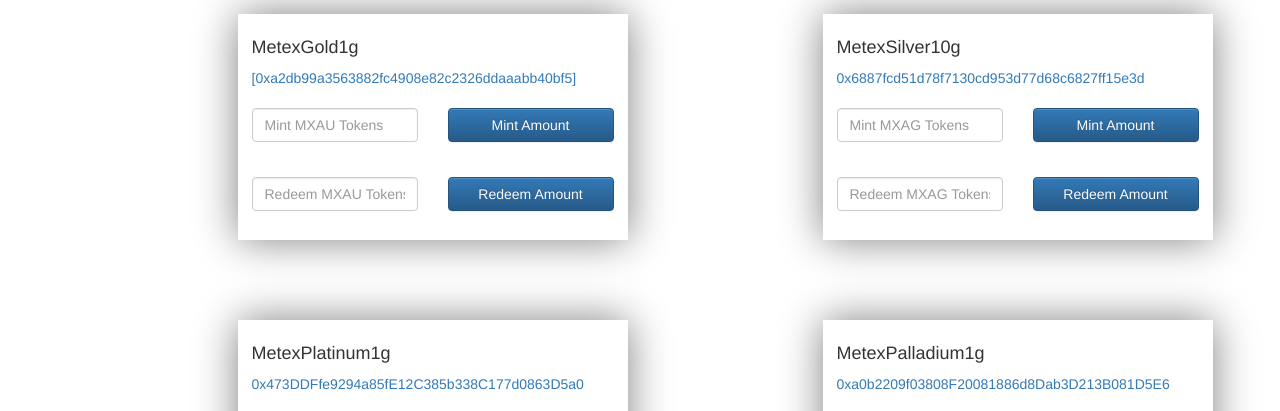
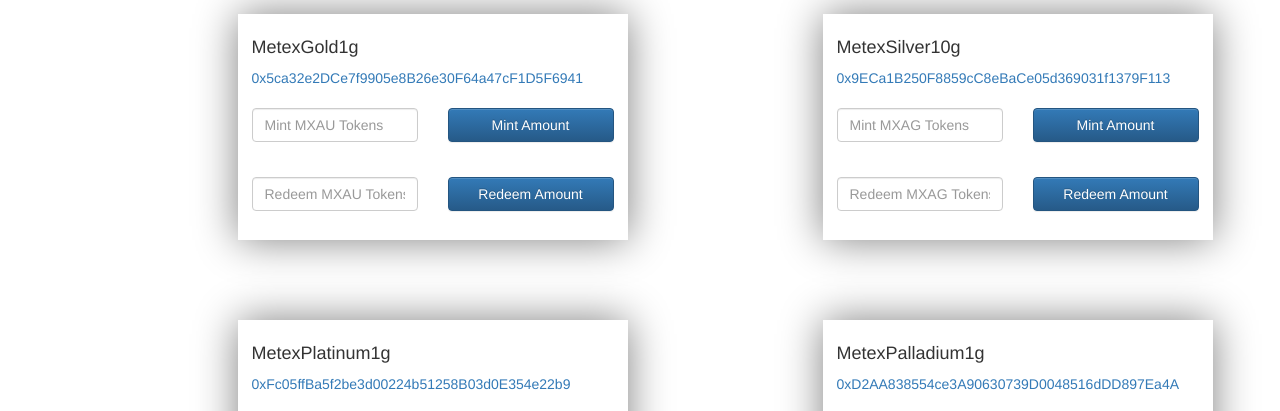
Before and after one commit to iamsuz/Metex, a website: page views/index.html in a window 1280 px wide. Shown: the part 126-537 px from the top of the page. Drawn offline with nearby package versions, Linux system fonts and the light colour scheme.

Commit message:
deployment of smart contract on mainnet etherscan

```diff
--- a/views/index.html
+++ b/views/index.html
@@ -26,11 +26,11 @@
 			<div class="row">
 				<div class="col-md-4 col-md-offset-1 block">
 					<h4>MetexGold1g</h4>
-					<a href="https://kovan.etherscan.io/address/0xa2db99a3563882fc4908e82c2326ddaaabb40bf5" target="_blank">[0xa2db99a3563882fc4908e82c2326ddaaabb40bf5]</a>
+					<a href="https://etherscan.io/address/0x5ca32e2DCe7f9905e8B26e30F64a47cF1D5F6941" target="_blank">0x5ca32e2DCe7f9905e8B26e30F64a47cF1D5F6941</a>
 					<br>
 					<br>
 					<form action="/mintTokens" name="mintTokens" method="POST">
-						<input type="hidden" name="contract_address" value="0xa2db99a3563882fc4908e82c2326ddaaabb40bf5" >
+						<input type="hidden" name="contract_address" value="0x5ca32e2DCe7f9905e8B26e30F64a47cF1D5F6941" >
 						<input type="hidden" name="uAddress" value="" class="uAddress">
 						<div class="form-group">
 							<div class="row">
@@ -44,7 +44,7 @@
 						</div>
 					</form>
 					<form action="/redeemToken" name="redeemTokens" method="POST">
-						<input type="hidden" name="contract_address" value="0xa2db99a3563882fc4908e82c2326ddaaabb40bf5" >
+						<input type="hidden" name="contract_address" value="0x5ca32e2DCe7f9905e8B26e30F64a47cF1D5F6941" >
 						<input type="hidden" name="uAddress" value="" class="uAddress">
 						<div class="form-group">
 							<div class="row">
@@ -60,10 +60,10 @@
 				</div>
 				<div class="col-md-4 col-md-offset-2 block">
 					<h4>MetexSilver10g</h4>
-					<a href="https://kovan.etherscan.io/address/0x6887fcd51d78f7130cd953d77d68c6827ff15e3d" target="_blank">0x6887fcd51d78f7130cd953d77d68c6827ff15e3d</a>
+					<a href="https://etherscan.io/address/0x9ECa1B250F8859cC8eBaCe05d369031f1379F113" target="_blank">0x9ECa1B250F8859cC8eBaCe05d369031f1379F113</a>
 					<br><br>
 					<form action="/mintTokens" name="mintTokens" method="POST">
-						<input type="hidden" name="contract_address" value="0x6887fcd51d78f7130cd953d77d68c6827ff15e3d" >
+						<input type="hidden" name="contract_address" value="0x9ECa1B250F8859cC8eBaCe05d369031f1379F113" >
 						<input type="hidden" name="uAddress" value="" class="uAddress">
 						<div class="form-group">
 							<div class="row">
@@ -77,7 +77,7 @@
 						</div>
 					</form>
 					<form action="/redeemToken" name="redeemTokens" method="POST">
-						<input type="hidden" name="contract_address" value="0x6887fcd51d78f7130cd953d77d68c6827ff15e3d" >
+						<input type="hidden" name="contract_address" value="0x9ECa1B250F8859cC8eBaCe05d369031f1379F113" >
 						<input type="hidden" name="uAddress" value="" class="uAddress">
 						<div class="form-group">
 							<div class="row">
@@ -96,10 +96,10 @@
 			<div class="row">
 				<div class="col-md-4 col-md-offset-1 block">
 					<h4>MetexPlatinum1g</h4>
-					<a href="https://kovan.etherscan.io/address/0x473DDFfe9294a85fE12C385b338C177d0863D5a0" target="_blank">0x473DDFfe9294a85fE12C385b338C177d0863D5a0</a>
+					<a href="https://etherscan.io/address/0xFc05ffBa5f2be3d00224b51258B03d0E354e22b9" target="_blank">0xFc05ffBa5f2be3d00224b51258B03d0E354e22b9</a>
 					<br><br>
 					<form action="/mintTokens" name="mintTokens" method="POST">
-						<input type="hidden" name="contract_address" value="0x473DDFfe9294a85fE12C385b338C177d0863D5a0" >
+						<input type="hidden" name="contract_address" value="0xFc05ffBa5f2be3d00224b51258B03d0E354e22b9" >
 						<input type="hidden" name="uAddress" value="" class="uAddress">
 						<div class="form-group">
 							<div class="row">
@@ -113,7 +113,7 @@
 						</div>
 					</form>
 					<form action="/redeemToken" name="redeemTokens" method="POST">
-						<input type="hidden" name="contract_address" value="0x473DDFfe9294a85fE12C385b338C177d0863D5a0" >
+						<input type="hidden" name="contract_address" value="0xFc05ffBa5f2be3d00224b51258B03d0E354e22b9" >
 						<input type="hidden" name="uAddress" value="" class="uAddress">
 						<div class="form-group">
 							<div class="row">
@@ -129,10 +129,10 @@
 				</div>
 				<div class="col-md-4 col-md-offset-2 block">
 					<h4>MetexPalladium1g</h4>
-					<a href="https://kovan.etherscan.io/address/0xa0b2209f03808F20081886d8Dab3D213B081D5E6" target="_blank">0xa0b2209f03808F20081886d8Dab3D213B081D5E6</a>
+					<a href="https://etherscan.io/address/0xD2AA838554ce3A90630739D0048516dDD897Ea4A" target="_blank">0xD2AA838554ce3A90630739D0048516dDD897Ea4A</a>
 					<br><br>
 					<form action="/mintTokens" name="mintTokens" method="POST">
-						<input type="hidden" name="contract_address" value="0xa0b2209f03808F20081886d8Dab3D213B081D5E6" >
+						<input type="hidden" name="contract_address" value="0xD2AA838554ce3A90630739D0048516dDD897Ea4A" >
 						<input type="hidden" name="uAddress" value="" class="uAddress">
 						<div class="form-group">
 							<div class="row">
@@ -146,7 +146,7 @@
 						</div>
 					</form>
 					<form action="/redeemToken" name="redeemTokens" method="POST">
-						<input type="hidden" name="contract_address" value="0xa0b2209f03808F20081886d8Dab3D213B081D5E6" >
+						<input type="hidden" name="contract_address" value="0xD2AA838554ce3A90630739D0048516dDD897Ea4A" >
 						<input type="hidden" name="uAddress" value="" class="uAddress">
 						<div class="form-group">
 							<div class="row">
```
